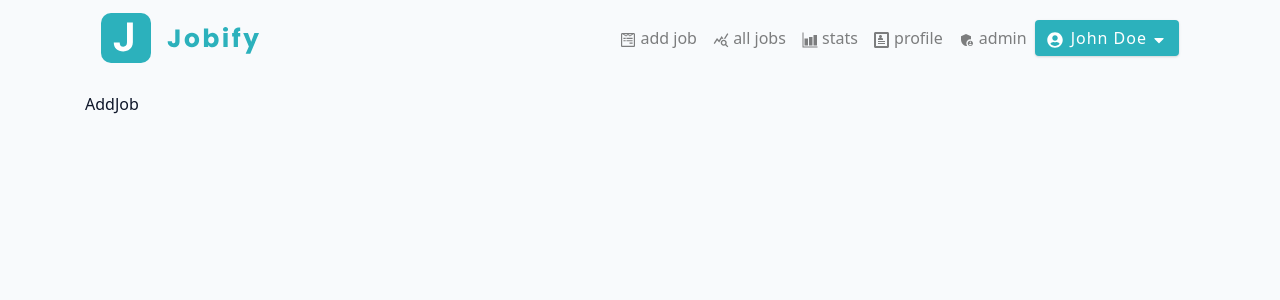
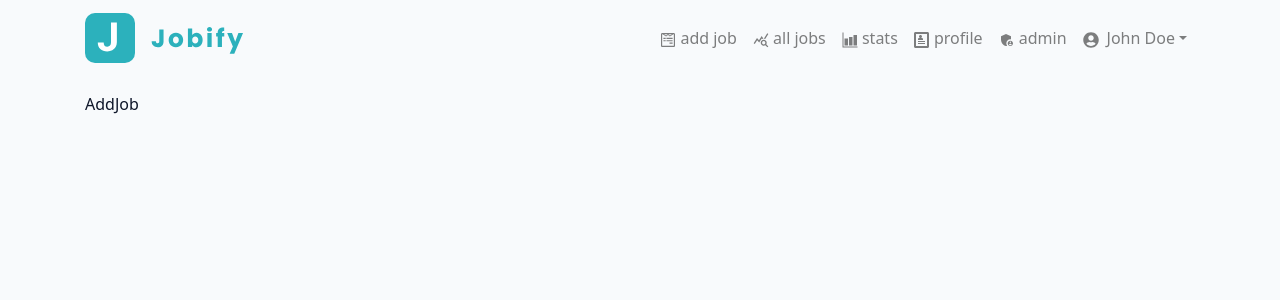
Before and after one commit to evilleda23/MERN-jobify-v2-frontend, a React (Vite) app: page /dashboard in a window 1280 px wide. Shown: the top 300 px of the page. Built offline with nearby package versions, Linux system fonts and the light colour scheme.

Commit message:
fix: logout component

```diff
--- a/src/components/Header.jsx
+++ b/src/components/Header.jsx
@@ -8,16 +8,17 @@ import { useDashboardContext } from '../pages/DashboardLayout';
 import links from '../utils/links';
 import NavLink from './NavLink';
 import LogoutContainer from './LogoutContainer';
+
 const Header = () => {
-  const { logoutUser, user } = useDashboardContext();
+  const { logoutUser, userInfo } = useDashboardContext();
 
   return (
     <header>
-      <Container>
-        <Navbar
-          expand='md'
-          collapseOnSelect
-        >
+      <Navbar
+        expand='md'
+        collapseOnSelect
+      >
+        <Container>
           <LinkContainer to='/'>
             <Navbar.Brand>
               <Logo />
@@ -32,7 +33,7 @@ const Header = () => {
             <Nav className='ml-auto nav-links'>
               {links.map((link, index) => {
                 const { text, path, icon } = link;
-                console.log(path, text);
+
                 return (
                   <NavLink
                     icon={icon}
@@ -42,11 +43,11 @@ const Header = () => {
                   />
                 );
               })}
+              <LogoutContainer />
             </Nav>
           </Navbar.Collapse>
-          <LogoutContainer className='mx-auto' />
-        </Navbar>
-      </Container>
+        </Container>
+      </Navbar>
     </header>
   );
 };
--- a/src/components/LogoutContainer.jsx
+++ b/src/components/LogoutContainer.jsx
@@ -1,40 +1,35 @@
-import { FaUserCircle, FaCaretDown } from 'react-icons/fa';
-import Wrapper from '../assets/wrappers/LogoutContainer';
-import { useState } from 'react';
+import { FaUserCircle } from 'react-icons/fa';
 import { useDashboardContext } from '../pages/DashboardLayout';
-import { Button, Image } from 'react-bootstrap';
+import { Image, NavDropdown } from 'react-bootstrap';
+import { LinkContainer } from 'react-router-bootstrap';
 const LogoutContainer = () => {
-  const [showLogout, setShowLogout] = useState(false);
-  const { user, logoutUser } = useDashboardContext();
+  const { userInfo, logoutUser } = useDashboardContext();
+
   return (
-    <Wrapper>
-      <Button
-        type='button '
-        onClick={() => setShowLogout(!showLogout)}
-      >
-        {user.avatar ? (
+    <>
+      <NavDropdown
+        title={
+          <>
+            {userInfo.avatar ? (
               <Image
-            src={user.avatar}
+                src={userInfo.avatar}
                 alt='avatar'
                 className='img'
               />
             ) : (
               <FaUserCircle className='mr-2 align-self-center' />
             )}
-
-        {user?.name}
-        <FaCaretDown className='ml-1' />
-      </Button>
-      <div className={showLogout ? 'dropdown show-dropdown' : 'dropdown'}>
-        <Button
-          type='button'
-          className='dropdown-btn'
-          onClick={logoutUser}
+            {userInfo.name}
+          </>
+        }
+        id='username'
       >
-          logout
-        </Button>
-      </div>
-    </Wrapper>
+        <LinkContainer to='/profile'>
+          <NavDropdown.Item>Profile</NavDropdown.Item>
+        </LinkContainer>
+        <NavDropdown.Item onClick={logoutUser}>Logout</NavDropdown.Item>
+      </NavDropdown>
+    </>
   );
 };
 export default LogoutContainer;
--- a/src/pages/DashboardLayout.jsx
+++ b/src/pages/DashboardLayout.jsx
@@ -7,9 +7,10 @@ import { createContext, useContext, useState } from 'react';
 const DashboardContex = createContext();
 const DashboardLayout = () => {
   //temp
-  const user = {
+  const userInfo = {
     name: 'John Doe',
     email: '',
+    isAdmin: false,
   };
 
   const [isDarkTheme, setIsDarkTheme] = useState(false);
@@ -25,7 +26,7 @@ const DashboardLayout = () => {
   return (
     <DashboardContex.Provider
       value={{
-        user,
+        userInfo,
         isDarkTheme,
         toggleDarkTheme,
         logoutUser,
```
Lines whose indentation alone changed are shown as unchanged.
